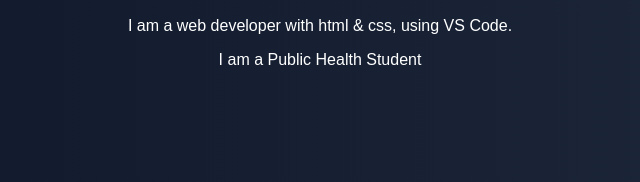
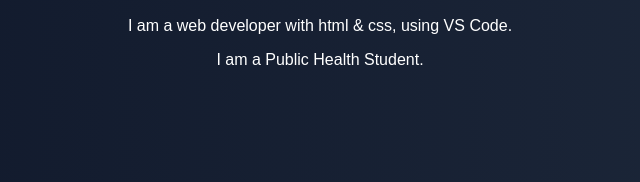
Before and after one commit to clivanbugege03-star/FIRST-WEBSITE, a plain HTML site: page index.html in a window 1280 px wide. Shown: the part 493-675 px from the top of the page, 320-960 px from the left. Drawn offline with Linux system fonts and the light colour scheme.

Commit message:
Update index.html

```diff
--- a/index.html
+++ b/index.html
@@ -135,7 +135,7 @@
     <!-- ABOUT -->
     <section id="about">
         <h2>About Me</h2>
-        <p>I am a web developer with html & css, using VS Code.<div> I am a Public Health Student</div></p>
+        <p>I am a web developer with html & css, using VS Code.<div> I am a Public Health Student.</div></p>
     </section>
 
     <!-- PROJECTS -->
```
